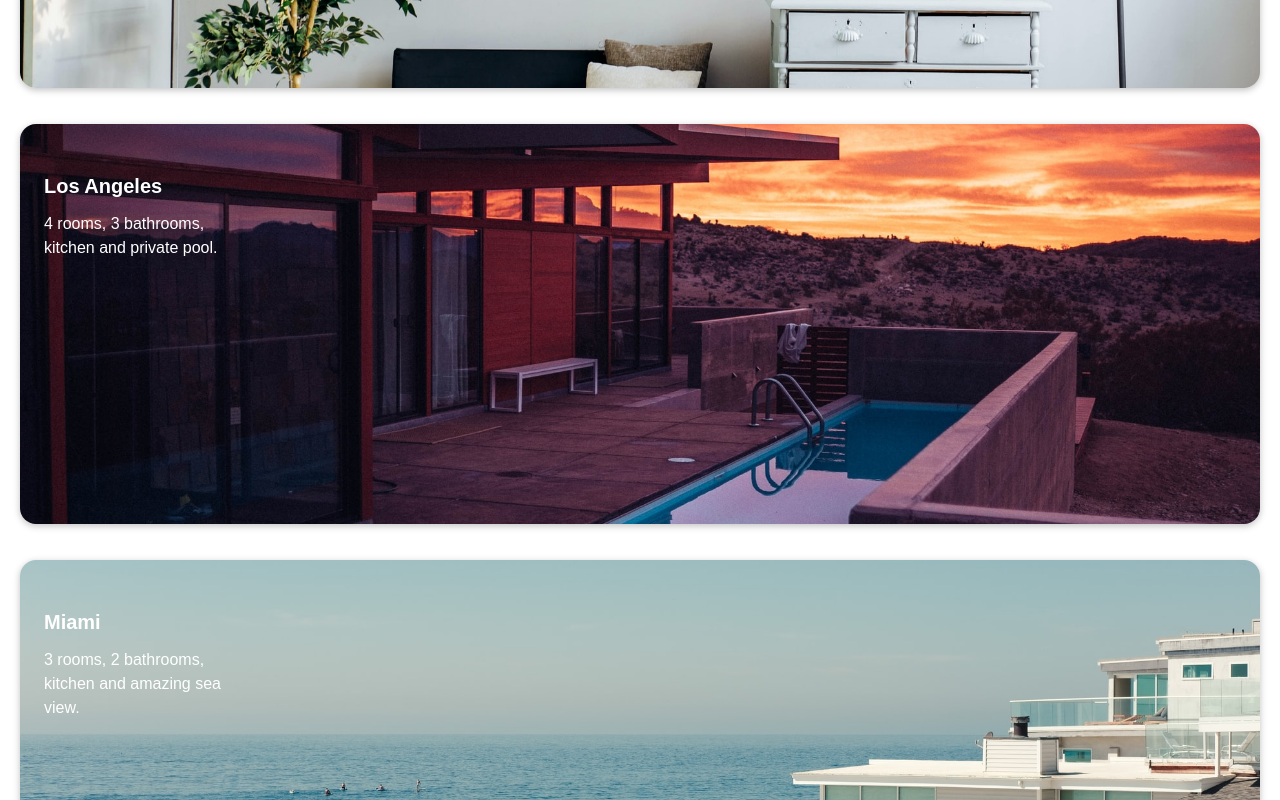
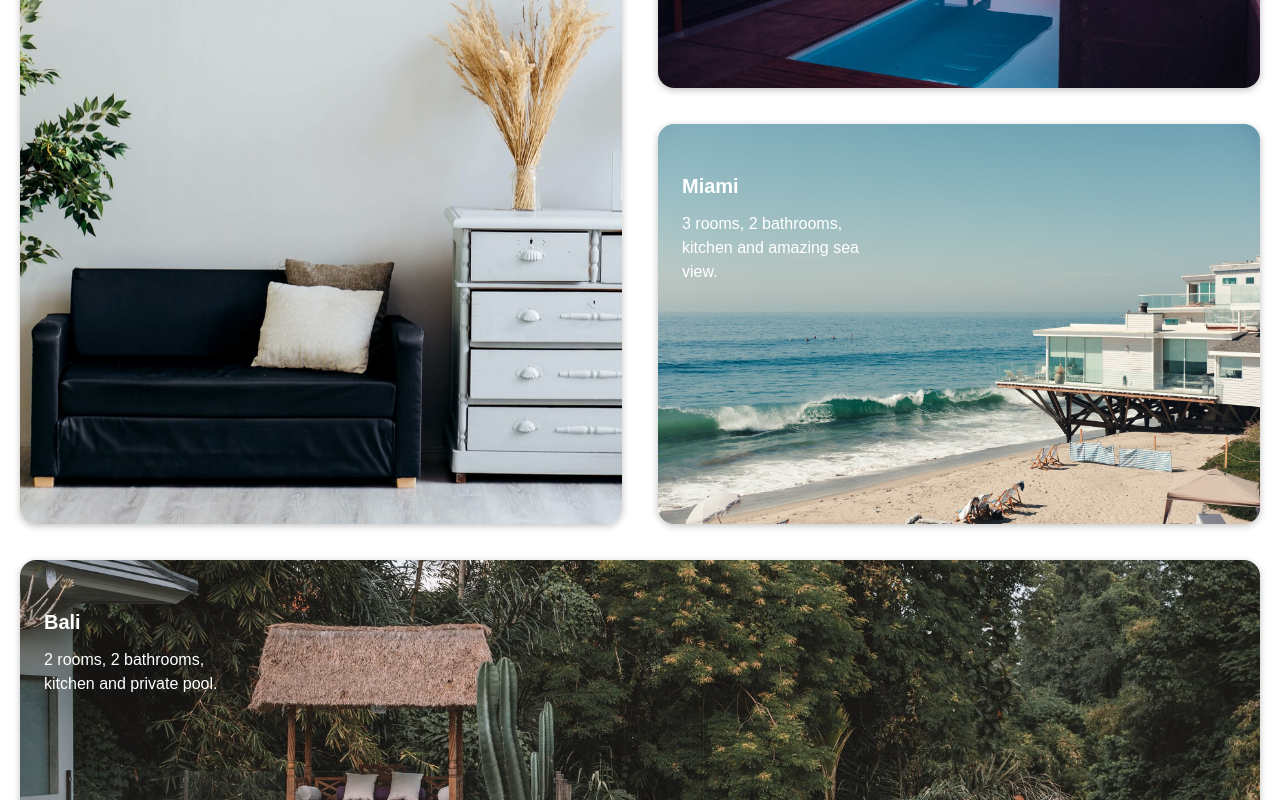
Before and after one commit to IngDonovan/travel-tailwind, a React (Vite) app: page / in a window 1280 px wide. Shown: the part 1360-2160 px from the top of the page. Built offline with nearby package versions, Linux system fonts and the light colour scheme.

Commit message:
trending grid mode

```diff
--- a/src/App.jsx
+++ b/src/App.jsx
@@ -137,16 +137,16 @@ function App() {
         </section>
         <section id="trending" className="px-5">
           <h2 className="text-primary font-regular text-2xl pb-7">Trending Stays</h2>
-          <aside className='flex flex-col gap-9  '>
-            <article className='flex'>
-              <picture className='w-full h-[400px] px-6 py-12 bg-chicago bg-cover bg-center rounded-2xl shadow-custom'>
+          <aside className='flex flex-col gap-9 lg:grid lg:grid-cols-2 '>
+            <article className='flex lg:col-span-1 row-span-2'>
+              <picture className='w-full h-[400px] px-6 py-12 bg-chicago bg-cover bg-center rounded-2xl shadow-custom lg:h-auto'>
                 <div className='text-white w-52 flex flex-col'>
                 <h3 className='text-xl font-bold'>Chicago</h3>
                 <p className='text-base py-3'>2 rooms, bathroom and kitchen.</p>
                 </div>
               </picture>
             </article>
-            <article className='flex'>
+            <article className='flex lg:col-span-1 lg:row-span-1'>
               <picture className='w-full h-[400px] px-6 py-12 bg-LA bg-cover bg-center rounded-2xl shadow-custom'>
                 <div className='text-white w-52 flex flex-col'>
                 <h3 className='text-xl font-bold'>Los Angeles</h3>
@@ -154,7 +154,7 @@ function App() {
                 </div>
               </picture>
             </article>
-            <article className='flex'>
+            <article className='flex lg:col-span-1 lg:row-span-1'>
               <picture className='w-full h-[400px] px-6 py-12 bg-miami bg-cover bg-center rounded-2xl shadow-custom'>
                 <div className='text-white w-52 flex flex-col'>
                 <h3 className='text-xl font-bold'>Miami</h3>
@@ -162,7 +162,7 @@ function App() {
                 </div>
               </picture>
             </article>
-            <article className='flex'>
+            <article className='flex lg:col-span-2 lg:row-span-1'>
               <picture className='w-full h-[400px] px-6 py-12 bg-bali bg-cover bg-center rounded-2xl shadow-custom'>
                 <div className='text-white w-52 flex flex-col'>
                 <h3 className='text-xl font-bold'>Bali</h3>
```
